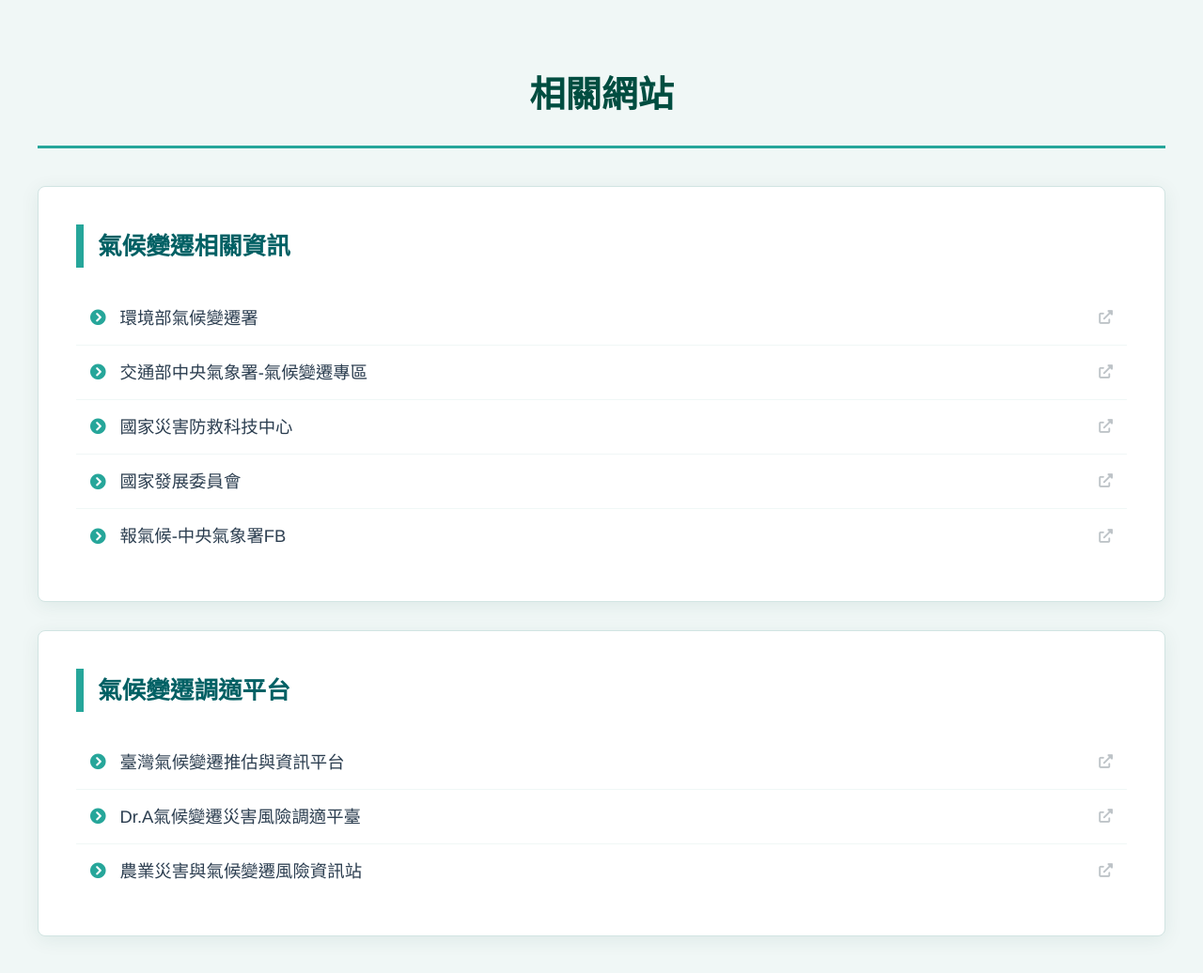
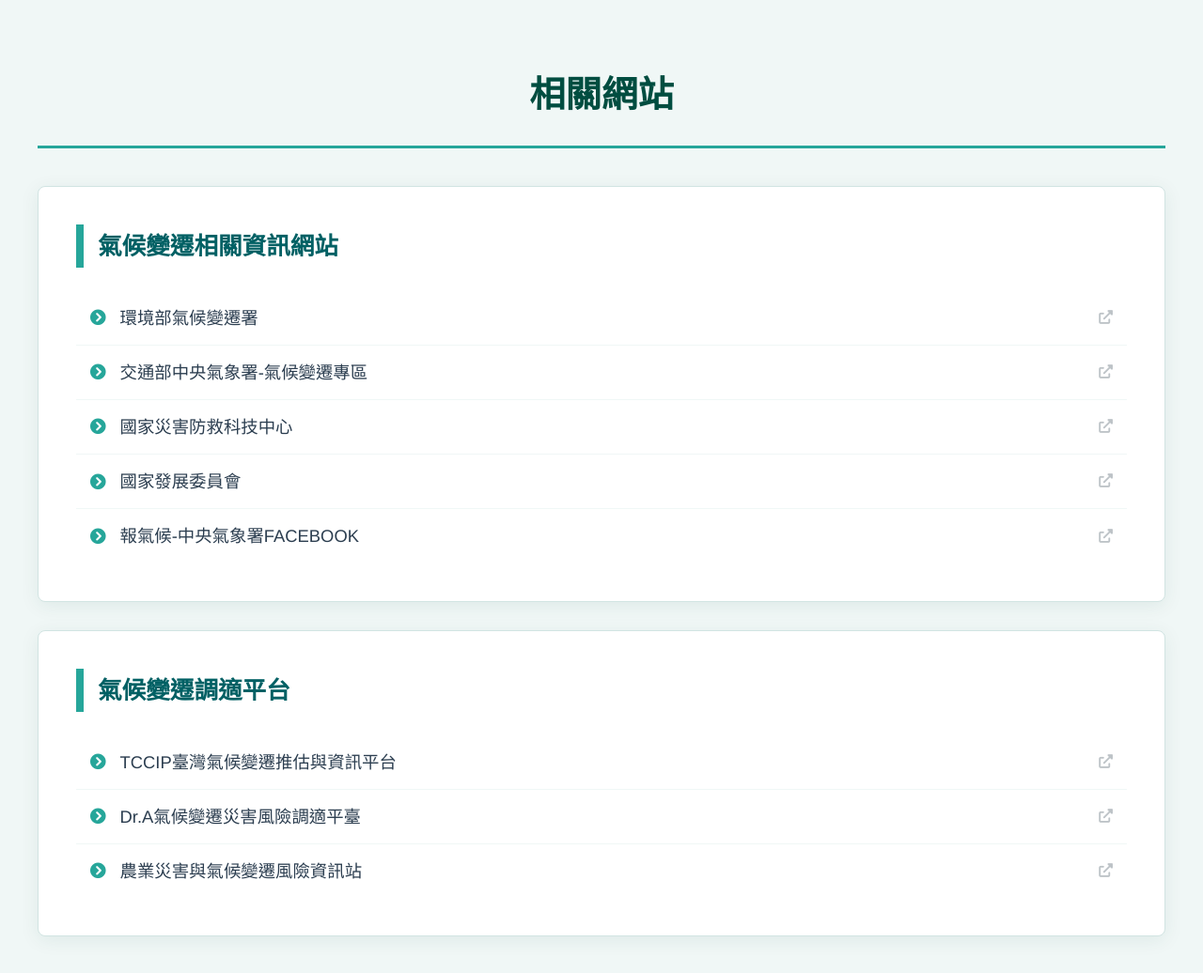
Before and after one commit to a998912137/climate-sitelink, a plain HTML site: page index.html in a window 1280 px wide. Shown: the whole page at 94% size. Drawn offline with Linux system fonts and the light colour scheme.

Commit message:
Update index.html

```diff
--- a/index.html
+++ b/index.html
@@ -128,7 +128,7 @@
         <div class="header-underline"></div>
 
         <div class="card">
-            <span class="link-title">氣候變遷相關資訊</span>
+            <span class="link-title">氣候變遷相關資訊網站</span>
             <ul class="link-list">
                 <li class="link-item">
                     <a href="https://www.cca.gov.tw/" target="_blank">
@@ -152,7 +152,7 @@
                 </li>
                 <li class="link-item">
                     <a href="https://www.facebook.com/climate.taiwan" target="_blank">
-                        <i class="fas fa-circle-chevron-right"></i> 報氣候-中央氣象署FB <i class="fas fa-external-link-alt"></i>
+                        <i class="fas fa-circle-chevron-right"></i> 報氣候-中央氣象署FACEBOOK <i class="fas fa-external-link-alt"></i>
                     </a>
                 </li>
             </ul>
@@ -163,7 +163,7 @@
             <ul class="link-list">
                 <li class="link-item">
                     <a href="https://tccip.ncdr.nat.gov.tw/index.aspx" target="_blank">
-                        <i class="fas fa-circle-chevron-right"></i> 臺灣氣候變遷推估與資訊平台 <i class="fas fa-external-link-alt"></i>
+                        <i class="fas fa-circle-chevron-right"></i> TCCIP臺灣氣候變遷推估與資訊平台 <i class="fas fa-external-link-alt"></i>
                     </a>
                 </li>
                 <li class="link-item">
```
